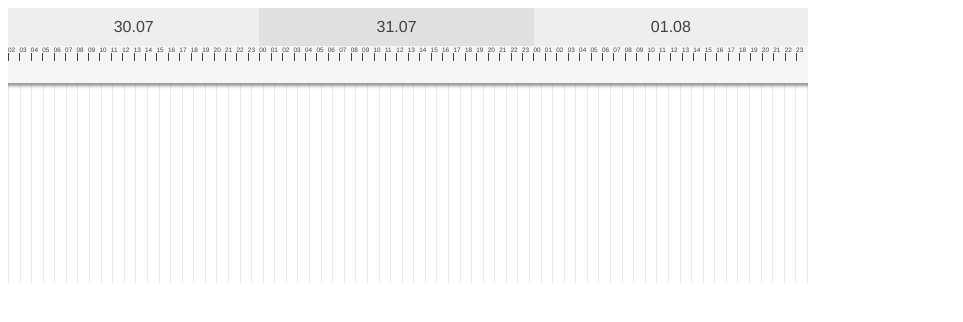
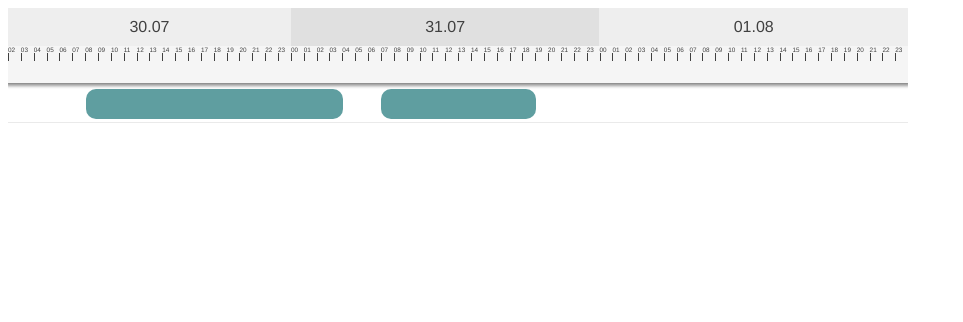
Before and after one commit to zunnzunn/vue-ganttastic, a Vue app: page / in a window 1280 px wide. Shown: the top 322 px of the page, without its empty margins (0-963 px from the left). Built offline with nearby package versions, Linux system fonts and the light colour scheme.

Commit message:
Created GGanttRow and GGanttBar components Can render bars in a row and position them correctly

```diff
--- a/src/App.vue
+++ b/src/App.vue
@@ -3,20 +3,50 @@
     chart-start="2021-07-30 02:00"
     chart-end="2021-08-01 23:59"
     precision="hour"
-    grid
+    width="900px"
   >
-    <div style="width: 100%; height: 25vh;" />
+    <g-gantt-row
+      :bars="bars"
+      bar-start="beginDate"
+      bar-end="endDate"
+    />
   </g-gantt-chart>
 </template>
 
 <script lang="ts">
+import GGanttRow from "./components/GGanttRow.vue"
 import GGanttChart from "./components/GGanttChart.vue"
 import { defineComponent } from "vue"
 
 export default defineComponent({
   name: "App",
   components: {
-    GGanttChart
+    GGanttChart,
+    GGanttRow
+  },
+
+  setup () {
+    const bars = [
+      {
+        id: "Test",
+        beginDate: "2021-07-30 08:00",
+        endDate: "2021-07-31 04:00",
+        ganttBarConfig: {
+          label: "Test"
+        }
+      },
+      {
+        id: "Test",
+        beginDate: "2021-07-31 07:00",
+        endDate: "2021-07-31 19:00",
+        ganttBarConfig: {
+          label: "Test"
+        }
+      }
+    ]
+    return {
+      bars
+    }
   }
 })
 </script>
--- /dev/null
+++ b/src/components/GGanttBar.vue
@@ -0,0 +1,79 @@
+<template>
+  <div>
+    <div
+      ref="g-gantt-bar"
+      class="g-gantt-bar"
+      :style="barStyle"
+    />
+  </div>
+</template>
+
+<script lang="ts">
+import dayjs from "dayjs"
+import { defineComponent, PropType, computed, toRefs, inject } from "vue"
+import useTimeaxisUnits from "../composables/useTimeaxisUnits"
+import GanttBarObject from "../models/GanttBarObject"
+import INJECTION_KEYS from "../models/symbols"
+
+export default defineComponent({
+  name: "GGanttBar",
+  props: {
+    bar: {
+      type: Object as PropType<GanttBarObject>,
+      required: true
+    },
+    barStart: { // property name of the bar objects that represents the start datetime
+      type: String,
+      required: true
+    },
+    barEnd: { // property name of the bar objects that represents the end datetime,
+      type: String,
+      required: true
+    }
+  },
+
+  setup (props) {
+    const { bar, barStart, barEnd } = toRefs(props)
+    const chartStart = inject(INJECTION_KEYS.chartStartKey)
+    const chartEnd = inject(INJECTION_KEYS.chartEndKey)
+    const chartWidth = inject(INJECTION_KEYS.widthKey)
+    const precision = inject(INJECTION_KEYS.precisionKey)
+    if (!chartStart || !chartEnd || !precision || !chartWidth) {
+      throw new Error("GGanttBar: Provide/Inject if vakzes frin GGanttChart failed!")
+    }
+    const { timeaxisUnits } = useTimeaxisUnits(chartStart.value, chartEnd.value, precision.value)
+
+    const mapTimeToPosition = (time: string) => {
+      const diffFromStart = dayjs(time).diff(chartStart.value, precision.value, true)
+      return Math.ceil((diffFromStart / timeaxisUnits.value.lowerUnits.length) * chartWidth.value)
+    }
+
+    const mapPositionToTime = (xPos: number) => {
+      const diffFromStart = (xPos / chartWidth.value * timeaxisUnits.value.lowerUnits.length)
+      return dayjs(chartStart.value).add(diffFromStart, precision.value)
+    }
+
+    const barStyle = computed(() => {
+      const xStart = mapTimeToPosition(bar.value[barStart.value])
+      const xEnd = mapTimeToPosition(bar.value[barEnd.value])
+      return {
+        position: "absolute",
+        top: "5px",
+        left: `${xStart}px`,
+        width: `${xEnd - xStart}px`,
+        height: "30px",
+        zIndex: 2,
+        background: "cadetblue",
+        borderRadius: "10px"
+      }
+    })
+    return {
+      barStyle
+    }
+  }
+})
+</script>
+
+<style>
+
+</style>
--- a/src/components/GGanttChart.vue
+++ b/src/components/GGanttChart.vue
@@ -8,9 +8,9 @@
       :chart-start="chartStart"
       :chart-end="chartEnd"
       :precision="precision"
-      row-label-width="10%"
       :colors="colors"
     />
+
     <g-gantt-grid
       v-if="grid"
       :chart-start="chartStart"
@@ -28,7 +28,8 @@ import dayjs from "dayjs"
 import colorSchemes from "./color-schemes"
 import GGanttTimeaxis from "./GGanttTimeaxis.vue"
 import GGanttGrid from "./GGanttGrid.vue"
-import { defineComponent, computed, PropType } from "vue"
+import INJECTION_KEYS from "../models/symbols"
+import { defineComponent, computed, PropType, provide, toRefs, ref } from "vue"
 
 export default defineComponent({
   name: "GGanttChart",
@@ -69,9 +70,14 @@ export default defineComponent({
   },
 
   setup (props) {
+    const { chartStart, chartEnd, precision, width } = toRefs(props)
     const colors = computed(() => {
       return colorSchemes[props.colorScheme] || colorSchemes.default
     })
+    provide(INJECTION_KEYS.chartStartKey, chartStart)
+    provide(INJECTION_KEYS.chartEndKey, chartEnd)
+    provide(INJECTION_KEYS.widthKey, ref(Number(width.value.replace("px", ""))))
+    provide(INJECTION_KEYS.precisionKey, precision)
     return {
       colors
     }
--- /dev/null
+++ b/src/components/GGanttRow.vue
@@ -0,0 +1,90 @@
+<template>
+  <div
+    ref="g-gantt-row"
+    class="g-gantt-row"
+    :style="{height: `40px`}"
+  >
+    <div
+      ref="barContainer"
+      class="g-gantt-row-bars-container"
+      @dragover="onDragover($event)"
+      @dragleave="onDragleave($event)"
+      @drop="onDrop($event)"
+      @mouseover="onMouseover()"
+      @mouseleave="onMouseleave()"
+    >
+      <g-gantt-bar
+        v-for="(bar, index) in bars"
+        :key="`ganttastic_bar_${index}`"
+        ref="ganttBar"
+        :bar="bar"
+        :bar-start="barStart"
+        :bar-end="barEnd"
+      />
+    </div>
+  </div>
+</template>
+
+<script lang="ts">
+import { defineComponent, PropType } from "vue"
+import GanttBarObject from "../models/GanttBarObject"
+import GGanttBar from "./GGanttBar.vue"
+
+export default defineComponent({
+  name: "GGanttRow",
+  components: {
+    GGanttBar
+  },
+
+  props: {
+    label: {
+      type: String,
+      default: "Row"
+    },
+    bars: {
+      type: Array as PropType<Array<GanttBarObject>>,
+      default: () => []
+    },
+    barStart: { // property name of the bar objects that represents the start datetime
+      type: String,
+      required: true
+    },
+    barEnd: { // property name of the bar objects that represents the end datetime
+      type: String,
+      required: true
+    },
+    highlightOnHover: Boolean
+  },
+
+  setup () {
+    const onDragover = () => console.log("foo")
+    const onDragleave = () => console.log("foo")
+    const onDrop = () => console.log("foo")
+    const onMouseover = () => console.log("foo")
+    const onMouseleave = () => console.log("foo")
+    return {
+      onDragover,
+      onDragleave,
+      onDrop,
+      onMouseover,
+      onMouseleave
+    }
+  }
+})
+</script>
+
+<style scoped>
+  .g-gantt-row {
+    display: flex;
+    width: 100%;
+    height: 40px;
+    transition: background-color 0.2s;
+  }
+
+  .g-gantt-row > .g-gantt-row-bars-container{
+    position: relative;
+    border-top: 1px solid #eaeaea;
+    width: 100%;
+    border-bottom: 1px solid #eaeaea;
+  }
+</style>
--- /dev/null
+++ b/src/models/GanttBarObject.ts
@@ -0,0 +1,10 @@
+type GanttBarObject = {
+  // eslint-disable-next-line @typescript-eslint/no-explicit-any
+  [key: string]: any,
+  ganttBarConfig: {
+    label?: string,
+    background?: string,
+  }
+}
+
+export default GanttBarObject
--- /dev/null
+++ b/src/models/symbols.ts
@@ -0,0 +1,10 @@
+import { InjectionKey, Ref } from "vue"
+
+const INJECTION_KEYS = {
+  chartStartKey: Symbol("chartStartKey") as InjectionKey<Ref<string>>,
+  chartEndKey: Symbol("chartEndKey") as InjectionKey<Ref<string>>,
+  widthKey: Symbol("widthKey") as InjectionKey<Ref<number>>,
+  precisionKey: Symbol("precisionKey") as InjectionKey<Ref<"hour" | "day" | "month">>
+}
+
+export default INJECTION_KEYS
```
